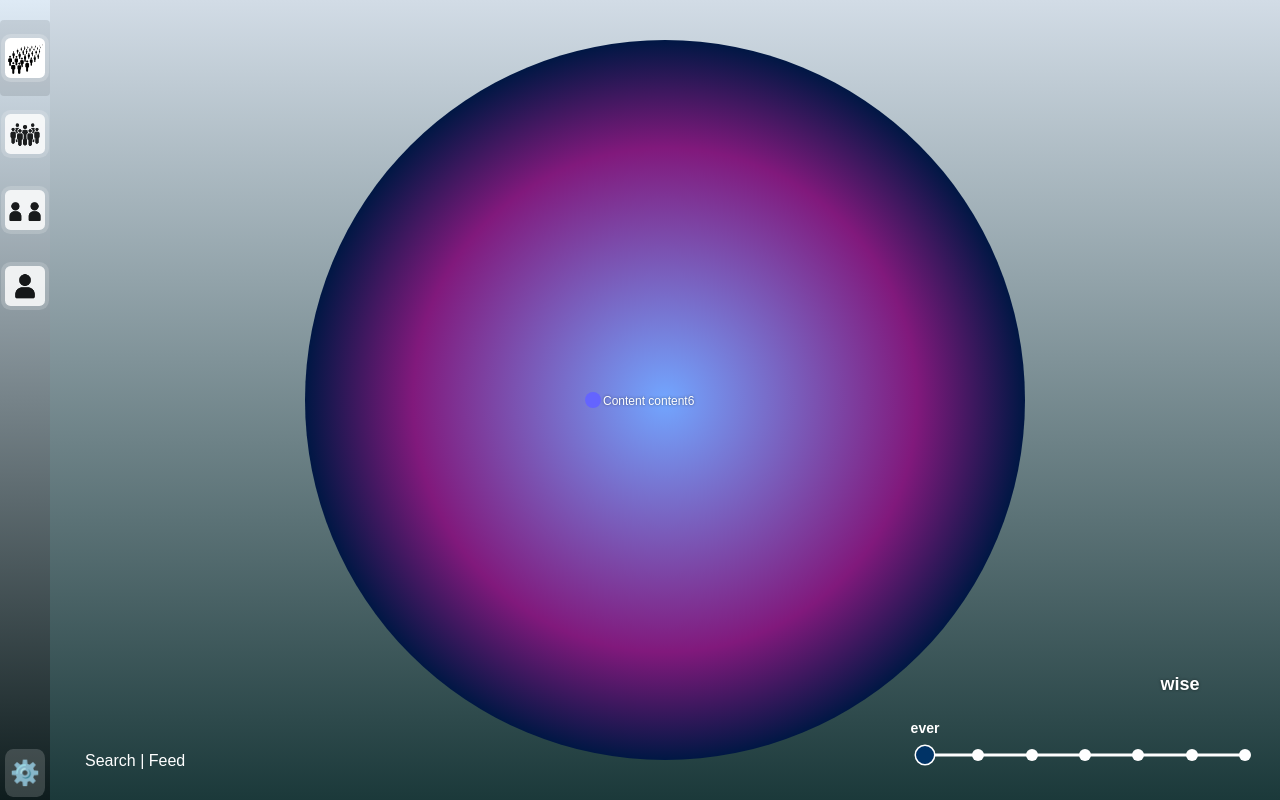
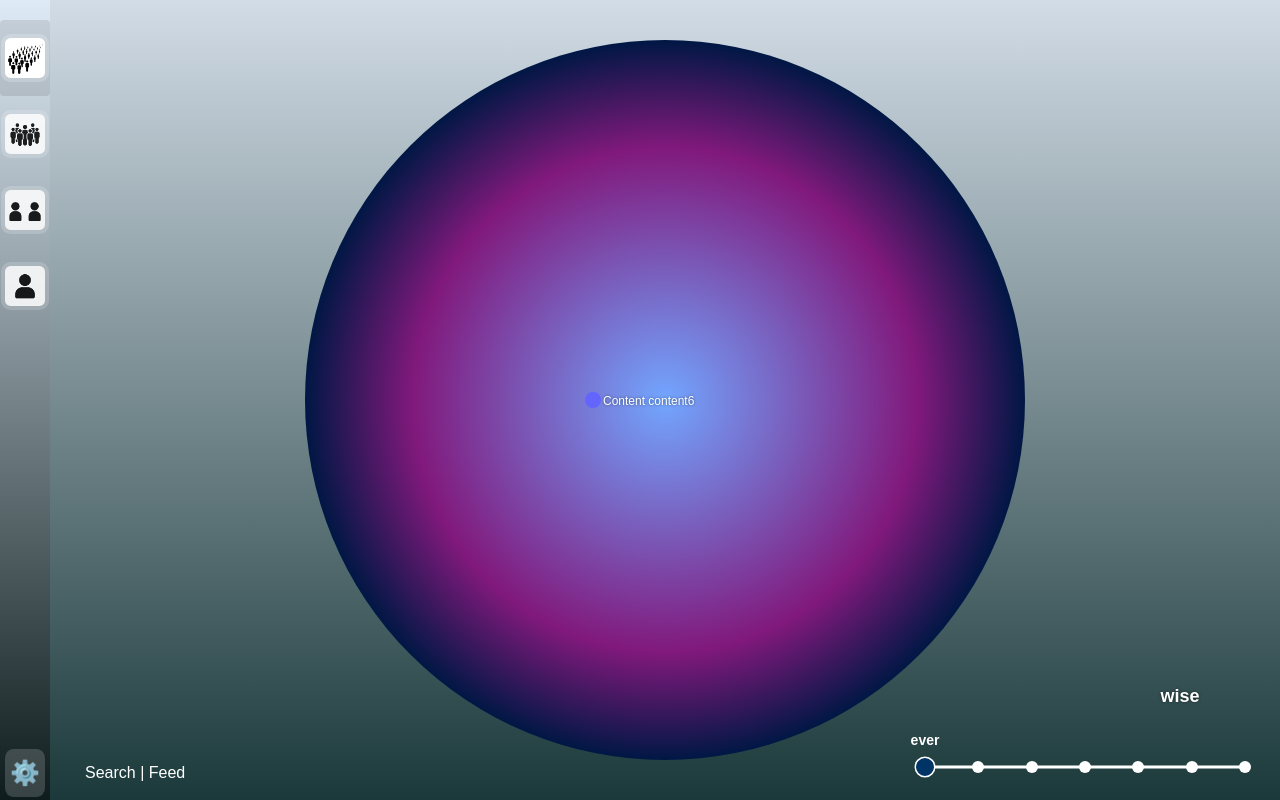
Before and after one commit to KindlerDaniel/public, a React (Create React App) app in the folder frontend/: page / in a window 1280 px wide. Built offline with nearby package versions, Linux system fonts and the light colour scheme.

Commit message:
no message

```diff
--- a/frontend/src/levels/1SocietyLevel/BubbleView/BubbleView.css
+++ b/frontend/src/levels/1SocietyLevel/BubbleView/BubbleView.css
@@ -32,10 +32,10 @@
   cursor: grabbing;
 }
 
-/* Search-Feed-Button */
+/* Search-Feed-Button - nach unten verschoben */
 .search-feed-button {
   position: absolute;
-  bottom: 20px;
+  bottom: 8px;
   left: 20px;
   background-color: transparent;
   color: white;
@@ -62,10 +62,10 @@
   outline: none;
 }
 
-/* Container für Steuerelemente */
+/* Container für Steuerelemente - nach unten verschoben */
 .controls-container {
   position: absolute;
-  bottom: 20px;
+  bottom: 8px;
   right: 20px;
   z-index: 10;
   display: flex;
--- a/frontend/src/levels/1SocietyLevel/shared/FilterControls/FilterControls.tsx
+++ b/frontend/src/levels/1SocietyLevel/shared/FilterControls/FilterControls.tsx
@@ -1,6 +1,4 @@
-/// Main container component that orchestrates everything
-
-import React, { useState, useEffect } from 'react';
+import React, { useState, useEffect, useRef } from 'react';
 import { CategoryProbabilities, CategoryKey } from './types.ts';
 import FilterSummary from './FilterSummary.tsx';
 import FilterButtonsPanel from './FilterButtonsPanel.tsx';
@@ -24,6 +22,8 @@ const FilterControls: React.FC<FilterControlsProps> = ({ onProbabilityChange })
 
   const [probabilities, setProbabilities] = useState<CategoryProbabilities>(initialProbabilities);
   const [isHovered, setIsHovered] = useState(false);
+
+  const hoverTimeoutRef = useRef<NodeJS.Timeout | null>(null);
 
   const {
     incrementProbability,
@@ -52,21 +52,29 @@ const FilterControls: React.FC<FilterControlsProps> = ({ onProbabilityChange })
       setCategoryTo100Percent(category);
     };
 
-    // Add the event listener
     document.addEventListener('categoryDoubleClick', handleCategoryDoubleClick);
+    return () => document.removeEventListener('categoryDoubleClick', handleCategoryDoubleClick);
+  });
 
-    // Clean up the event listener when the component is unmounted
+  // Cleanup bei Unmount
+  useEffect(() => {
     return () => {
-      document.removeEventListener('categoryDoubleClick', handleCategoryDoubleClick);
+      if (hoverTimeoutRef.current) {
+        clearTimeout(hoverTimeoutRef.current);
+      }
     };
-  // eslint-disable-next-line react-hooks/exhaustive-deps
   }, []);
 
   const handleMouseEnter = () => {
-    setIsHovered(true);
+    hoverTimeoutRef.current = setTimeout(() => {
+      setIsHovered(true);
+    }, 100);
   };
 
   const handleMouseLeave = () => {
+    if (hoverTimeoutRef.current) {
+      clearTimeout(hoverTimeoutRef.current);
+    }
     setIsHovered(false);
   };
 
```
